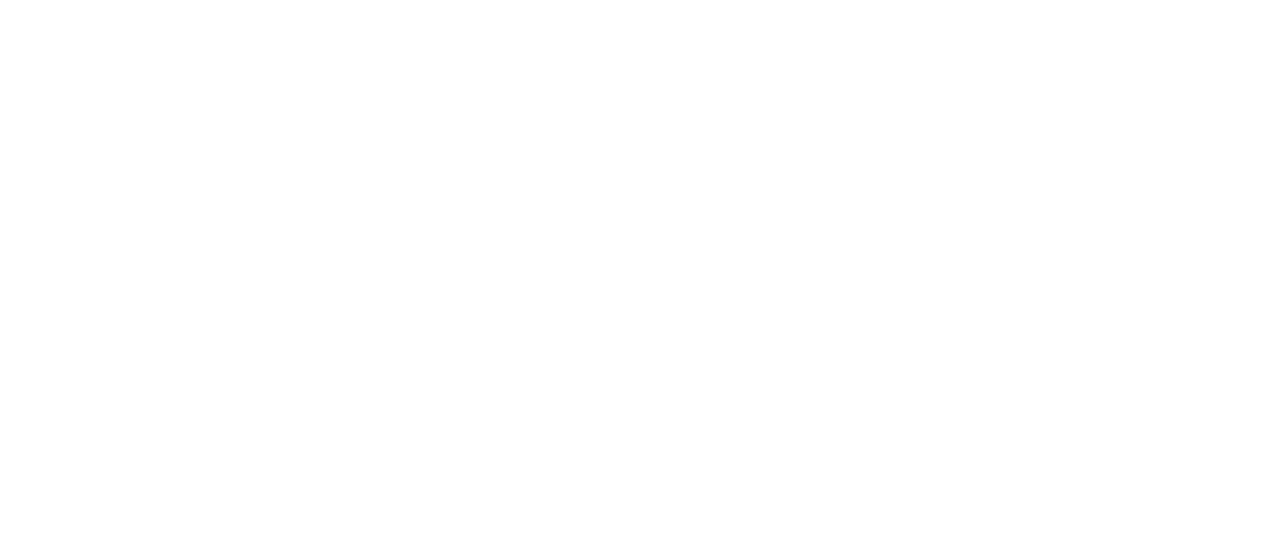
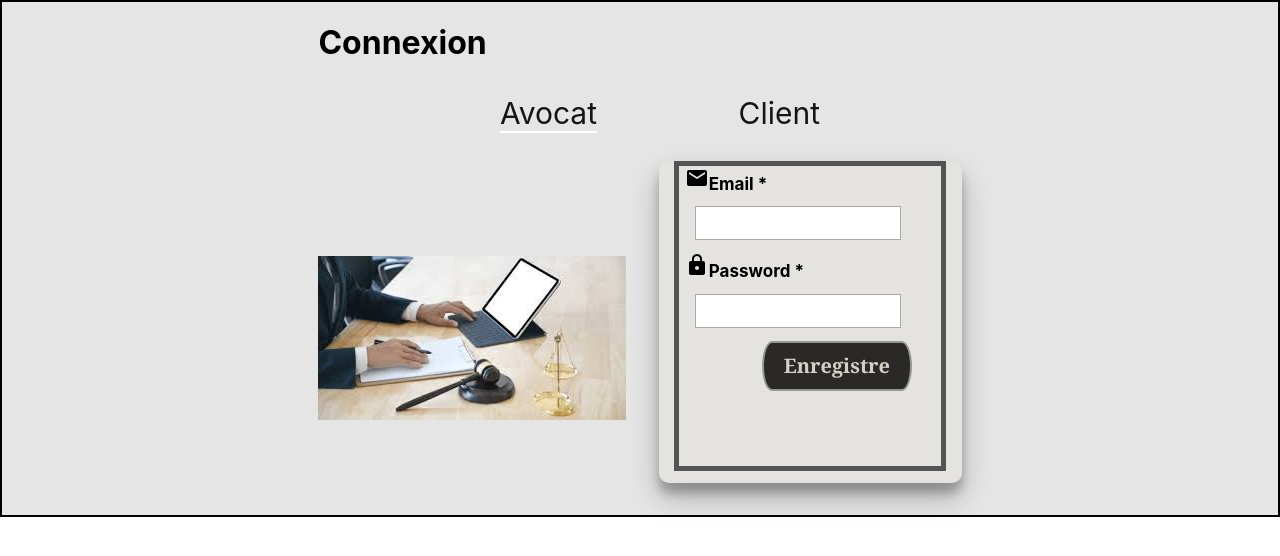
Before and after one commit to OmniaGomaa88/avocatEnligne-Client, a React (Create React App) app: page /Login in a window 1280 px wide. Shown: the top 556 px of the page. Built offline with nearby package versions, Linux system fonts and the light colour scheme.

Commit message:
login forms

```diff
--- a/src/App.js
+++ b/src/App.js
@@ -1,12 +1,14 @@
 import "./assets/App.scss";
 import Enregistre from "./Pages/inscription/enregistre";
+import Login from "./Pages/login/login"
 import { BrowserRouter as Router, Route, Switch } from "react-router-dom";
 function App() {
   return (
     <div>
       <Router>
         <Switch>
-          <Route exact path="/" component={Enregistre} />
+          <Route exact path="/sigup" component={Enregistre} />
+          <Route exact path="/Login" component={Login}/>
         </Switch>
       </Router>
     </div>
--- a/src/Pages/inscription/enregistre.js
+++ b/src/Pages/inscription/enregistre.js
@@ -34,6 +34,9 @@
         <ClientEnregistreForm className={clicked == "Client" ? "show" : "hidden"} />
         </div>
         <div />
+        <a
+        href="/Login"
+        >J'ai déJa compt</a>
       </div>
 
     </div>
--- a/src/Pages/inscription/enregistre.scss
+++ b/src/Pages/inscription/enregistre.scss
@@ -3,16 +3,17 @@
   flex-direction: row;
   justify-content: space-evenly;
   font-size: 30px;
-  background-color: #545454;
-  border-bottom: 3px solid gray;
-  color: white;
+
+  // border-bottom: 3px solid gray;
+  color: rgb(22, 21, 21);
+
   margin-top: 5%;
 
   li{
     text-decoration: none;
     list-style: none;
 
-border-bottom: 3px solid rgb(248, 241, 241);
+// border-bottom: 3px solid rgb(248, 241, 241);
 
   }
 
@@ -60,6 +61,7 @@
 
 }
 .clicked{
-  color:#545454;
-  background-color:white;
+  // background-color:white;
+
+  border-bottom: 2px solid white;
 }
--- a/src/Pages/login/login.js
+++ b/src/Pages/login/login.js
@@ -0,0 +1,44 @@
+import React from "react";
+import LoginForm from "../../components/loginForm";
+import { useRef, useEffect, useState, useContext } from "react";
+import "../../components/style/form.scss"
+import "../../Pages/inscription/enregistre.scss";
+import client_avec_avocat_Img from "../../assets/imges/clientEnrigster.jpg"
+import Male_Lawyer_Img from "../../assets/imges/online-avocat.jpeg";
+
+const Login = (props) => {
+  const [clicked, setClicked] = useState("Avocat");
+  const handleClick = (tabName) => {
+
+      setClicked(tabName);
+
+  };
+
+  return (
+    <div className="container">
+
+      <div className="Form">
+      <h1>
+        Connexion
+        </h1>
+        <ul className="Buttons">
+          <li>
+          <a  onClick={() => handleClick("Avocat")} className={clicked == "Avocat" ? "clicked" : "ButtonDefult"}> Avocat</a>
+          </li>
+          <li>
+          <a  onClick={() => handleClick("Client")} className={clicked == "Client" ? "clicked" : "ButtonDefult"}> Client</a>
+          </li>
+        </ul>
+
+        <div className="Forms">
+        <LoginForm formImage={ Male_Lawyer_Img} className="show"  className={clicked == "Avocat" ? "show" : "hidden"} />
+        <LoginForm formImage={client_avec_avocat_Img} className={clicked == "Client" ? "show" : "hidden"} />
+        </div>
+        <div />
+      </div>
+
+    </div>
+  );
+};
+
+export default Login;
--- a/src/components/loginForm.js
+++ b/src/components/loginForm.js
@@ -0,0 +1,39 @@
+import { useState, React } from "react";
+import "./style/form.scss";
+import Email from "@material-ui/icons/Email";
+import Lock from "@material-ui/icons/Lock";
+const LoginForm = (props) => {
+  const [email, setEmail] = useState("");
+  const [password, setPassword] = useState("");
+  const [error, setError] = useState(null);
+
+  return (
+    <div className={props.className}>
+      <div className="Formcontainer">
+      <img src={props.formImage} alt={props.alt}/>
+        <div className="form">
+
+          <div className="column">
+            <div>
+              <Email></Email>
+              <lable>Email * </lable>
+              <input name="Email" onChange={(e) => setEmail(e.target.value)} />
+            </div>
+            <div>
+              <Lock></Lock>
+              <lable>Password *</lable>
+              <input
+                name="Password"
+                onChange={(e) => setPassword(e.target.value)}
+              />
+            </div>
+            <button onClick={props.handleClick} className="subBtn">
+              Enregistre
+            </button>
+          </div>
+        </div>
+      </div>
+    </div>
+  );
+};
+export default LoginForm;
```
